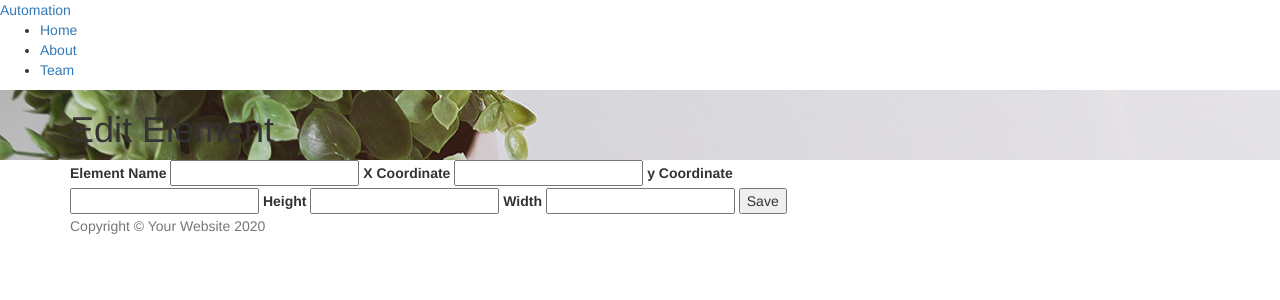
After one commit to tushar-29/Automation, a Flask app: template templates/edit_element.html in a window 1280 px wide. The commit adds this page. Shown: the top 300 px of the page. Run offline with Flask 2, Linux system fonts and the light colour scheme; the template is opened without the code that fills it, so the values that code supplies are empty; some libraries are stand-ins or nearby versions.

Commit message:
Db connection with edition

```diff
--- a/SearchElement.py
+++ b/SearchElement.py
@@ -1,5 +1,3 @@
-'https://pyimagesearch.com/2018/08/20/opencv-text-detection-east-text-detector/'
-
 import cv2
 import numpy as np
 from selenium import webdriver
@@ -7,6 +5,7 @@ import pyautogui
 import pytesseract
 import re
 from time import sleep
+
 
 chrome_path = 'D:\python_file\LearningProjects\chromedriver.exe'
 pytesseract.pytesseract.tesseract_cmd = 'D:\other\module\\tesseract.exe'
@@ -70,7 +69,6 @@ def get_web_elements(detected_data, image):
 
             element_set.add(box_data)
             element_data.append({
-                'image': img,
                 'img_url': f'img/scrap_img/{box_data}.png',
                 'name': box_data,
                 'x_cod': x,
@@ -91,9 +89,33 @@ def get_website_data(url):
     image = display_and_save(screenshot)
     detected_regions = image_processing(image)
     element_data = get_web_elements(detected_regions, image)
-    print(element_data)
-    print("ended")
     return element_data
 
+
+def custom_detection(element_data):
+    x_cod, y_cod, height, width = element_data.x_cod, element_data.y_cod, element_data.height, element_data.width
+    image = cv2.imread(f"static/img/scrap_img/screenshort.png", cv2.IMREAD_COLOR)
+
+    cropped_box = image[y_cod:(y_cod + height), x_cod:(x_cod + width)]
+
+    box_data = pytesseract.image_to_string(cropped_box)
+    element_data.name = re.sub('\s+', '', box_data)
+
+    new_crop_img = cv2.cvtColor(np.array(cropped_box), cv2.COLOR_RGB2BGR)
+    cv2.imwrite(f"static/img/scrap_img/{element_data.name}.png", new_crop_img)
+    element_data.img_url = f"static/img/scrap_img/{element_data.name}.png"
+
+    rect = cv2.rectangle(image, (x_cod, y_cod), (x_cod + width, y_cod + height), (0, 255, 0), 2)
+    rect = cv2.cvtColor(np.array(rect), cv2.COLOR_RGB2BGR)
+    cv2.imwrite(f"static/img/scrap_img/website_box.png", rect)
+
+    return element_data
+
+
 if __name__ == "__main__":
-    get_website_data('https://www.myntra.com/')
+    element_data = get_website_data('https://www.myntra.com/')
+    for data in element_data:
+        print(data['img_url'])
+        print(data['name'])
+        print(data['x_cod'])
+        print()
--- /dev/null
+++ b/additional.py
@@ -0,0 +1 @@
+a, b, c, d = 1, 2, 3, 4
--- a/app.py
+++ b/app.py
@@ -1,5 +1,5 @@
 from flask import Flask, render_template, redirect, url_for, request
-from SearchElement import get_website_data
+from SearchElement import get_website_data, custom_detection
 from flask_sqlalchemy import SQLAlchemy
 from flask_bootstrap import Bootstrap
 
@@ -19,22 +19,30 @@ db = SQLAlchemy(app)
 class ElementTable(db.Model):
     id = db.Column(db.Integer, primary_key=True)
     name = db.Column(db.String(250))
-    x_cod = db.Column(db.Float)
-    y_cod = db.Column(db.Float)
-    height = db.Column(db.Float)
-    width = db.Column(db.Float)
-    author = db.Column(db.Float)
+    x_cod = db.Column(db.Integer)
+    y_cod = db.Column(db.Integer)
+    height = db.Column(db.Integer)
+    width = db.Column(db.Integer)
+    author = db.Column(db.Integer)
     img_url = db.Column(db.String(250))
-    image = db.Column(db.LargeBinary)
 
-# db.create_all()
 
+class WebsiteTable(db.Model):
+    id = db.Column(db.Integer, primary_key=True)
+    web_url = db.Column(db.String(250))
+
+
+db.create_all()
 
 @app.route('/')
 def home_page():
-    table_data = []
+    table_data = ElementTable.query.all()
     return render_template("home.html", table_data=table_data)
 
+@app.route("/post/<int:element_id>")
+def show_element(element_id):
+    requested_element = ElementTable.query.get(element_id)
+    return render_template("element.html", element=requested_element)
 
 @app.route("/about")
 def about():
@@ -51,13 +59,53 @@ def get_website_url():
     website_url = request.form.get("website_url")
     element_data = get_website_data(website_url)
     print("website url", website_url)
-    print("web elements data = ", element_data)
 
-    for
-    insert_data = ElementTable(
-        name=
-    )
+    for data in element_data:
+        insert_data = ElementTable(
+            name=data['name'],
+            x_cod=data['x_cod'],
+            y_cod=data['y_cod'],
+            height=data['height'],
+            width=data['width'],
+            img_url=data['img_url'],
+        )
+        db.session.add(insert_data)
+        db.session.commit()
+
     return redirect(url_for("home_page"))
+
+
+@app.route("/delete/<int:element_id>")
+def delete_element(element_id):
+    element_to_delete = ElementTable.query.get(element_id)
+    db.session.delete(element_to_delete)
+    db.session.commit()
+    return redirect(url_for('home_page'))
+
+
+@app.route("/edit_element/<int:element_id>", methods=["GET", "POST"])
+def edit_element(element_id):
+    element = ElementTable.query.get(element_id)
+
+    if request.method == 'POST':
+        element.name = str(request.form.get('name'))
+        element.width = int(request.form.get('width'))
+        element.height = int(request.form.get('height'))
+        element.x_cod = int(request.form.get('x_cod'))
+        element.y_cod = int(request.form.get('y_cod'))
+
+        element = custom_detection(element)
+        edit_element = ElementTable(
+            name=element.name,
+            x_cod=element.x_cod,
+            y_cod=element.y_cod,
+            height=element.height,
+            width=element.width,
+            img_url=element.img_url,
+        )
+        db.session.commit()
+        return redirect(url_for("show_element", element_id=element.id))
+    return render_template("edit_element.html", element=element)
 
 
 if __name__ == "__main__":
--- /dev/null
+++ b/templates/edit_element.html
@@ -0,0 +1,41 @@
+{% extends 'bootstrap/base.html' %}
+{% import "bootstrap/wtf.html" as wtf %}
+
+{% block content %}
+{% include "header.html" %}
+  <!-- Page Header -->
+  <header class="masthead" style="background-image: url('{{ url_for('static', filename='img/edit-bg.jpg')}}')">
+    <div class="overlay"></div>
+    <div class="container">
+      <div class="row">
+        <div class="col-lg-8 col-md-10 mx-auto">
+          <div class="page-heading">
+            <h1>Edit Element</h1>
+          </div>
+        </div>
+      </div>
+    </div>
+  </header>
+
+  <div class="container">
+    <div class="row">
+        <form action="{{ url_for("edit_element", element_id=element.id)}}" method="post">
+      <div class="col-lg-8 col-md-10 mx-auto">
+          <label for="name">Element Name</label>
+        <input name="name" id="name" type="text" value="{{ element.name }}">
+          <label for="x_cod">X Coordinate</label>
+        <input name="x_cod" id="x_cod" type="number" value="{{ element.x_cod }}">
+          <label for="y_cod">y Coordinate</label>
+        <input name="y_cod" id="y_cod" type="number" value="{{ element.y_cod }}">
+          <label for="height">Height</label>
+        <input name="height" id="height" type="number" value="{{ element.height }}">
+          <label for="width">Width</label>
+        <input name="width" id="width" type="number" value="{{ element.width }}">
+          <button type="submit">Save</button>
+          </div>
+        </form>
+    </div>
+  </div>
+
+{% include "footer.html" %}
+{% endblock %}
--- a/templates/header.html
+++ b/templates/header.html
@@ -15,7 +15,7 @@
   <!-- Custom fonts for this template -->
 
   <!-- Custom styles for this template -->
-  <link href="{{ url_for('static', filename='css/navbar_style.css')}}" rel="stylesheet">
+  <link href="{{ url_for('static', filename='css/header_style.css')}}" rel="stylesheet">
 
 </head>
 
--- a/templates/home.html
+++ b/templates/home.html
@@ -15,8 +15,10 @@
   <div>
       {% for data in table_data %}
           <div>
-{#              <a href="{{ url_for('show_element', element_id=data.id) }}"></a>#}
-{#              <a href="{{url_for('delete_post', post_id=data.id) }}">✘</a>#}
+            <h1>
+              <a href="{{ url_for('show_element', element_id=data.id) }}">{{ data.name }}</a>
+            </h1>
+              <a href="{{url_for('delete_element', element_id=data.id) }}">✘</a>
           </div>
           <hr>
       {% endfor %}
```
Also changed, not shown: templates/element.html (added, +37 -0 lines), web_element.db (deleted).
